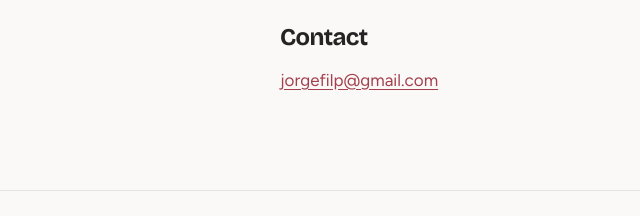
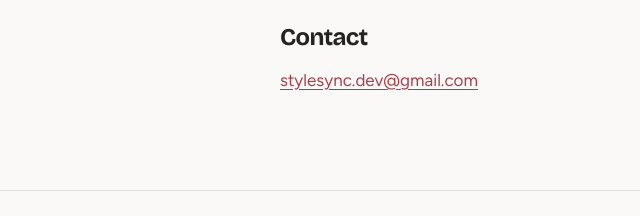
Before and after one commit to Jorg1x/stylesync, a plain HTML site: page terms.html in a window 1280 px wide. Shown: the part 934-1150 px from the top of the page, 0-640 px from the left. Drawn offline with nearby package versions, Linux system fonts and the light colour scheme.

Commit message:
Update contact email in terms.html

```diff
--- a/terms.html
+++ b/terms.html
@@ -39,13 +39,13 @@
   <p>We work to keep StyleSync useful and working, but it is provided as it is. Outfit and weather suggestions are ideas, not guarantees.</p>
 
   <h2>Contact</h2>
-  <p><a href="mailto:jorgefilp@gmail.com">jorgefilp@gmail.com</a></p>
+  <p><a href="mailto:stylesync.dev@gmail.com">stylesync.dev@gmail.com</a></p>
 </main>
 
 <footer>
   <div class="wrap">
     <span>© 2026 Jorge Luis</span>
-    <nav aria-label="Legal"><a href="privacy.html">Privacy</a><a href="terms.html">Terms</a><a href="mailto:jorgefilp@gmail.com">Contact</a></nav>
+    <nav aria-label="Legal"><a href="privacy.html">Privacy</a><a href="terms.html">Terms</a><a href="mailto:stylesync.dev@gmail.com">Contact</a></nav>
   </div>
 </footer>
 </body>
```
